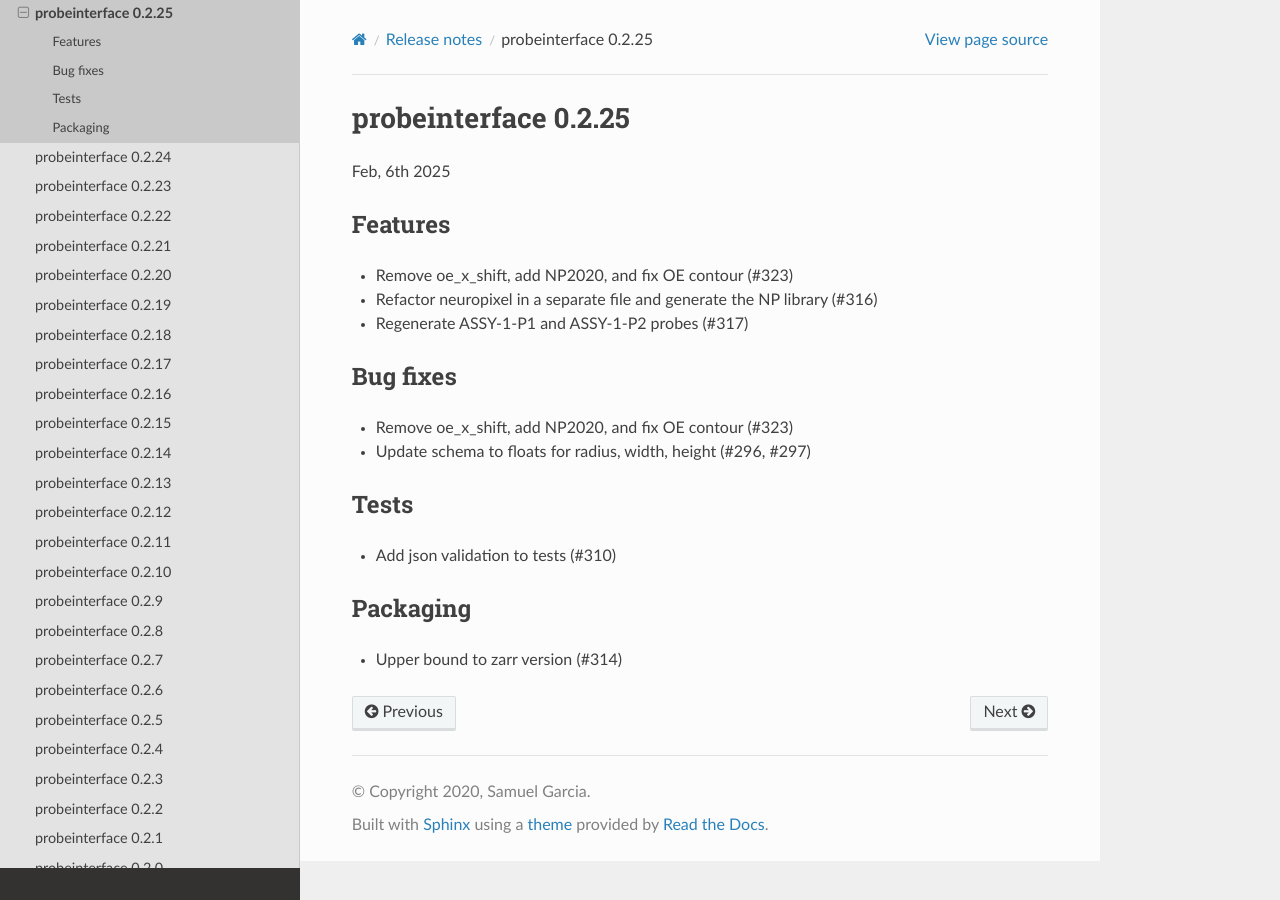
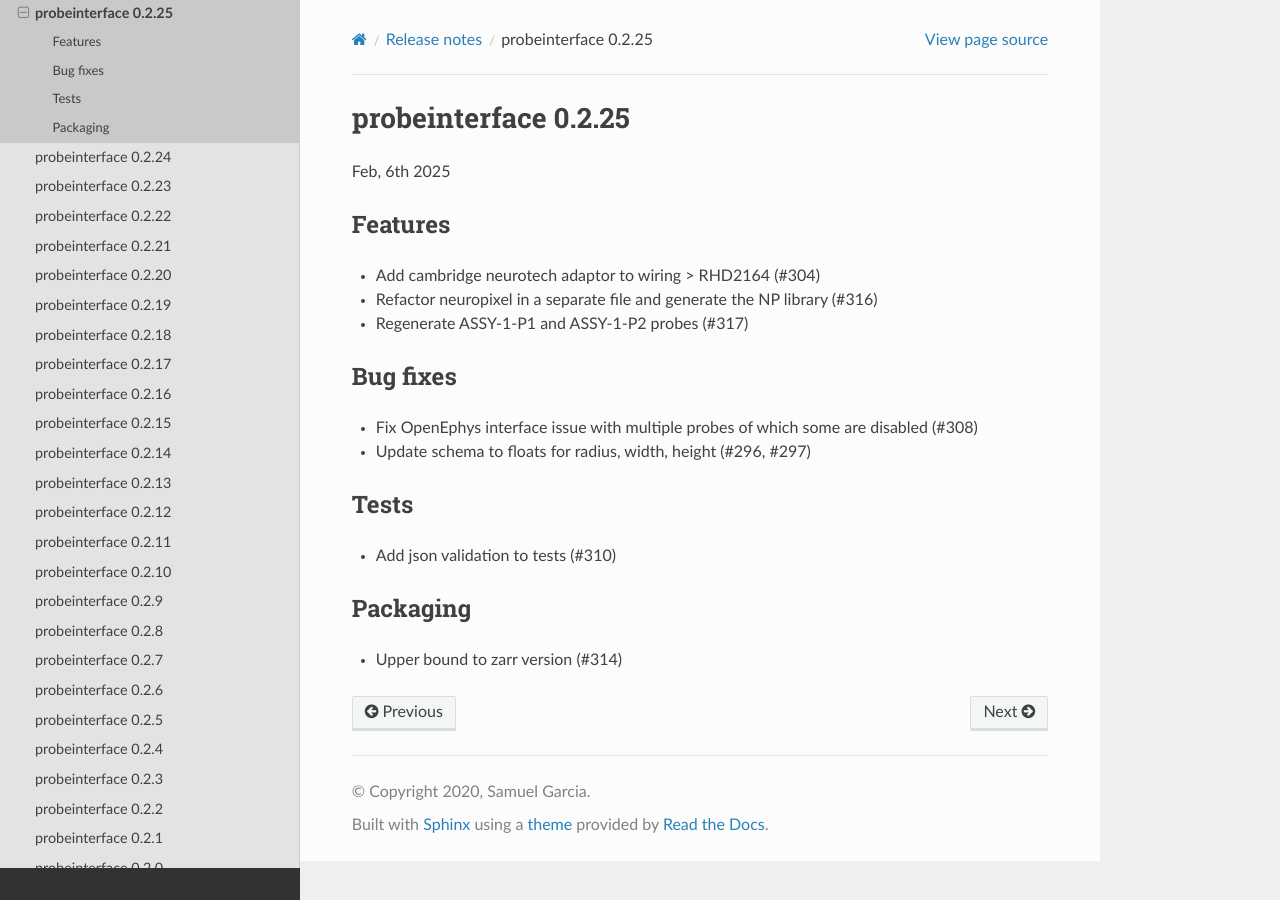
Before and after one commit to SpikeInterface/probeinterface, a Sphinx documentation site: the page built from doc/releases/0.2.25.rst, in a window 1280 px wide. Built offline with Sphinx 7.4.7 and the Read the Docs theme 3.1.0, drawn with Linux system fonts in a browser that asks for light colours; pages that are not in the unit, such as notebooks, are missing from menus.

Commit message:
Fix release notes 2

```diff
--- a/doc/releases/0.2.25.rst
+++ b/doc/releases/0.2.25.rst
@@ -7,14 +7,14 @@ Feb, 6th 2025
 Features
 ^^^^^^^^
 
-* Remove oe_x_shift, add NP2020, and fix OE contour (#323)
+* Add cambridge neurotech adaptor to wiring > RHD2164 (#304)
 * Refactor neuropixel in a separate file and generate the NP library (#316)
 * Regenerate ASSY-1-P1 and ASSY-1-P2 probes (#317)
 
 Bug fixes
 ^^^^^^^^^
 
-* Remove oe_x_shift, add NP2020, and fix OE contour (#323)
+* Fix OpenEphys interface issue with multiple probes of which some are disabled (#308)
 * Update schema to floats for radius, width, height (#296, #297)
 
 Tests
```
